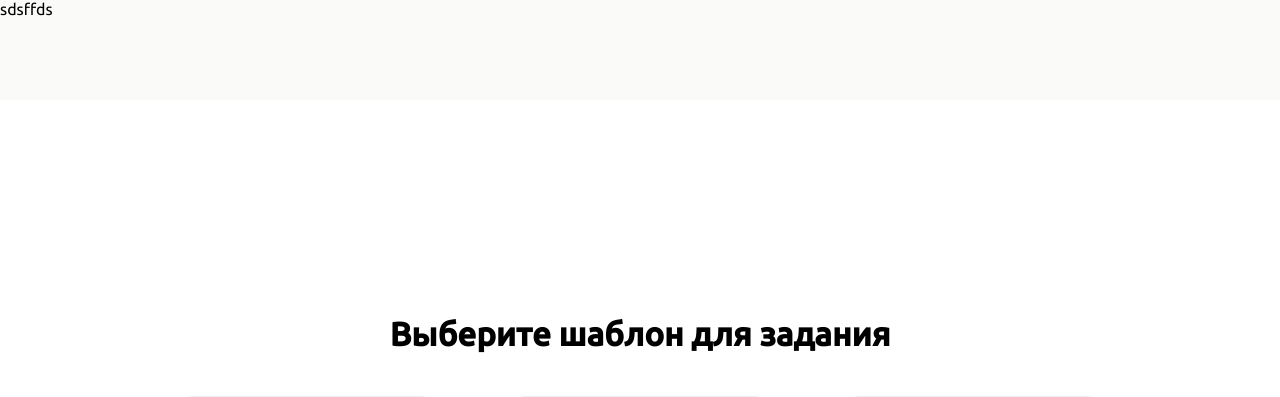
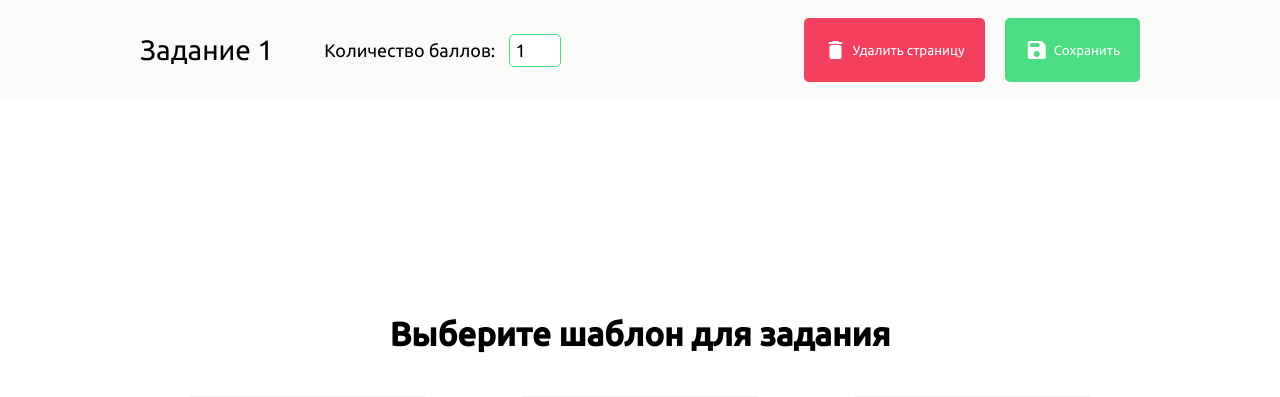
Before and after one commit to syviline/clever, a Flask app: page /panel/task/edit in a window 1280 px wide. Shown: the top 397 px of the page. Run offline with Flask 2, Linux system fonts and the light colour scheme.

Commit message:
taskedit v0.3

```diff
--- a/static/script/taskedit.js
+++ b/static/script/taskedit.js
@@ -57,7 +57,7 @@ if (task.length == 0) { // при запуске: если ничего нет
 }
 
 let taskTemplates = { // шаблоны для заданий
-    textWithGaps: "<h1 class=\"task__label\">Вставьте пропуски</h1><div class=\"task__text\">{1}</div>",
+    textWithGaps: "<h1 class=\"task__label\">Вставьте пропуски</h1><div class=\"task__text editable\" contenteditable='true' oninput='textWithGapsInput()'></div>",
     multipleAnswer: "<div class=\"question\"><div class=\"question__content\" id=\"question\"><div class=\"editable\" contenteditable=\"true\" oninput='editQuestion()'>{0}</div></div></div><h3 style=\"font-weight: 500; margin-top: 20px; margin-left: 20px;\">Выберите несколько ответов</h3><div class=\"answers__container\">{1}</div>",
     oneAnswer: "<div class=\"question\"><div class=\"question__content\" id=\"question\"><div class='editable' contenteditable='true' oninput='editQuestion()'>{0}</div></div></div><h3 style=\"font-weight: 500; margin-top: 20px; margin-left: 20px;\">Выберите один из ответов</h3><div class=\"answers__container\">{1}</div>",
     chooseTemplate: "<h2 class=\"textcenter\">Выберите шаблон для задания</h2><div class=\"variants\"><button onclick='chooseTemplate(1)'>Вопрос и выбор из нескольких ответов</button><button onclick='chooseTemplate(2)'>Текстовое поле с пропусками</button><button onclick='chooseTemplate(3)'>Вопрос и выбор из одного ответа</button></div>"
@@ -86,51 +86,34 @@ function renderTask(task) {  // "Рендер задачи", чтобы пото
             return res
             break;
         case "textWithGaps": // текст с пропусками
-            task.content.forEach(item => {
-                if (typeof(item) == "string") {
-                    taskText += item
-                } else if(typeof(item) == "object") {
-                    if ("content" in item) {
-                        taskText += ` <select id='${item.id}' onchange="saveResult('${item.id}', '${taskId}')" value=''><option value="" selected disabled hidden></option>`
-                        let alreadyAnswered = correctAnswers[taskId][item.id]
-                        item.content.forEach(it => {
-                            if (it == alreadyAnswered)
-                                taskText += `<option value="${it}" selected>${it}</option>`
-                            else
-                                taskText += `<option value="${it}">${it}</option>`
-                        })
-                        taskText += '</select> '
-                    } else {
-                        let alreadyAnswered = correctAnswers[taskId][item.id]
-                        if (alreadyAnswered != "")
-                            taskText += ` <input class='task__input' id='${item.id}' oninput="saveResult('${item.id}', '${taskId}')" value='${alreadyAnswered}'> `
-                        else
-                            taskText += ` <input class='task__input' id='${item.id}' oninput="saveResult('${item.id}', '${taskId}')"> `
-                    }
-                }
-            })
-            res = taskTemplates.textWithGaps.format(task.header, taskText)
-            return res
-            console.log(2)
+            return taskTemplates.textWithGaps
             break;
         case "oneAnswer": // вопрос и один ответ
             for (let [index, item] of task.content.answers.entries()) {
-                 if (correctAnswers[taskId] == item)
-                     taskText += `<div class="answer active" id="answer${index}" onclick="oneAnswerChoose('answer${index}', '${taskId}')">${item}</div>`
+                 if (correctAnswersIds[taskId] == index && correctAnswersIds[taskId] !== '')
+                     taskText += `<button class="answer active" id="answer${index}" oncontextmenu="oneAnswerChoose('answer${index}', '${taskId}')"><div class="empty"></div><div class="editable" contenteditable="true" oninput="editAnswer('answer${index}')">${item}</div><div class="delete__button" onclick="deleteVariantOneAnswer(${index})"><span class="material-icons-round">delete</span></div></button>`
                  else
-                     taskText += `<div class="answer" id="answer${index}" onclick="oneAnswerChoose('answer${index}', '${taskId}')">${item}</div>`
+                     taskText += `<button class="answer" id="answer${index}" oncontextmenu="oneAnswerChoose('answer${index}', '${taskId}')"><div class="empty"></div><div class="editable" contenteditable="true" oninput="editAnswer('answer${index}')">${item}</div><div class="delete__button" onclick="deleteVariantOneAnswer(${index})"><span class="material-icons-round">delete</span></div></button>`
             }
+            taskText += `<button class=\"answer answer-add\" onclick=\"addAnswer()\"><span class="material-icons-round">add_circle_outline</span></button>`
             res = taskTemplates.oneAnswer.format(task.content.question, taskText)
             return res
             break;
     }
 }
 
+function textWithGapsInput() {
+    task[currentTaskId].content = document.querySelector('.editable').innerText
+}
+
 function renderTaskDOM() { // "рендер" задачи в DOM
     content.innerHTML = renderTask(task[currentTaskId])
+    if (task[currentTaskId].taskType == 'textWithGaps') {
+        document.querySelector('.editable').innerText = task[currentTaskId].content
+    }
 }
 
-function deleteVariant(index) { // Удаление варианта ответа
+function deleteVariant(index) { // Удаление варианта ответа в multipleAnswer
     task[currentTaskId].content.answers.splice(index, 1)
     let taskId = task[currentTaskId].id
     let indexOfAnswer = correctAnswersIds[taskId].indexOf(index)
@@ -145,6 +128,17 @@ function deleteVariant(index) { // Удаление варианта ответ
     renderTaskDOM()
 }
 
+function deleteVariantOneAnswer(index) { // Удаление варианта ответа в oneAnswer
+    task[currentTaskId].content.answers.splice(index, 1)
+    let taskId = task[currentTaskId].id
+    if (correctAnswersIds[taskId] == index) {
+        correctAnswersIds[taskId] = null
+    } else if (correctAnswersIds[taskId] > index) {
+        correctAnswersIds[taskId] -= 1
+    }
+    renderTaskDOM()
+}
+
 function editQuestion() { // Изменение вопроса
     let newQuestion = document.querySelector('#question').innerText
     task[currentTaskId].content.question = newQuestion
@@ -154,6 +148,14 @@ function editAnswer(id) { // Изменение варианта ответа
     let newans = document.querySelector(`#${id} .editable`).innerText
     let ansId = parseInt(id.replace('answer', ''))
     task[currentTaskId].content.answers[ansId] = newans
+}
+
+function oneAnswerChoose(id, taskId) {
+    e = window.event
+    e.preventDefault()
+    id = parseInt(id.replace('answer', ''))
+    correctAnswersIds[taskId] = id
+    renderTaskDOM()
 }
 
 function multipleAnswerChoose(id, taskId) {
@@ -183,12 +185,12 @@ function chooseTemplate(id) { // выбор шаблона при создани
         correctAnswersIds[uid] = []
     } else if (id == 2) {
         task[currentTaskId].taskType = 'textWithGaps'
-        task[currentTaskId].content = []
+        task[currentTaskId].content = ''
         correctAnswersIds[uid] = {}
     } else if (id == 3) {
         task[currentTaskId].taskType = 'oneAnswer'
         task[currentTaskId].content = {question: "", answers: []}
-        correctAnswersIds[uid] = ''
+        correctAnswersIds[uid] = null
     }
     renderTaskDOM()
 }
--- a/static/style/task.css
+++ b/static/style/task.css
@@ -180,6 +180,7 @@ footer button.inactive {
 
 .answer.active {
   background-color: #4cf189;
+  border-color: #0d9b76;
   color: #064e3b;
 }
 
--- a/static/style/taskedit.css
+++ b/static/style/taskedit.css
@@ -92,3 +92,78 @@ button .editable {
     font-size: 50px;
     padding-bottom: 0;
 }
+
+header .container {
+    display: flex;
+    justify-content: space-between;
+    align-items: center;
+    height: 100px;
+}
+
+.task__score {
+    font-size: 18px;
+}
+
+.task__score input {
+    width: 40px;
+    padding: 5px;
+    font-size: 18px;
+    outline: none;
+    border: 1px solid #4ade80;
+    border-radius: 5px;
+    margin-left: 10px;
+}
+
+.empty {
+    flex-basis: 20%;
+}
+
+.task__name {
+    font-size: 28px;
+}
+
+.buttons button .material-icons-round {
+    margin-right: 5px;
+}
+
+.buttons button {
+    display: flex;
+    align-items: center;
+    margin-left: 20px;
+    padding: 20px;
+    color: white;
+    border-radius: 5px;
+    cursor: pointer;
+}
+
+.buttons {
+    display: flex;
+}
+
+header {
+    font-family: 'Ubuntu', sans-serif;
+}
+
+.delete__task {
+    background-color: #f43f5e;
+    transition: 0.1s;
+}
+
+.delete__task:hover {
+    background-color: #cf3650;
+    transition: 0.1s;
+}
+
+.save {
+    background-color: #4ade80;
+    transition: 0.1s;
+}
+
+.save:hover {
+    background-color: #42c371;
+    transition: 0.1s;
+}
+
+.task__score {
+    margin-left: 40px;
+}
--- a/templates/taskedit.html
+++ b/templates/taskedit.html
@@ -15,7 +15,15 @@
 </head>
 <body>
 <header>
-    sdsffds
+    <div class="container">
+        <div class="task__name">Задание 1</div>
+        <div class="task__score">Количество баллов: <input type="number" min="1" value="1"></div>
+        <div class="empty"></div>
+        <div class="buttons">
+            <button class="delete__task"><span class="material-icons-round">delete</span><span class="button__text">Удалить страницу</span></button>
+            <button class="save"><span class="material-icons-round">save</span><span class="button__text">Сохранить</span></button>
+        </div>
+    </div>
 </header>
 <div class="content">
     <div class="container">
```
